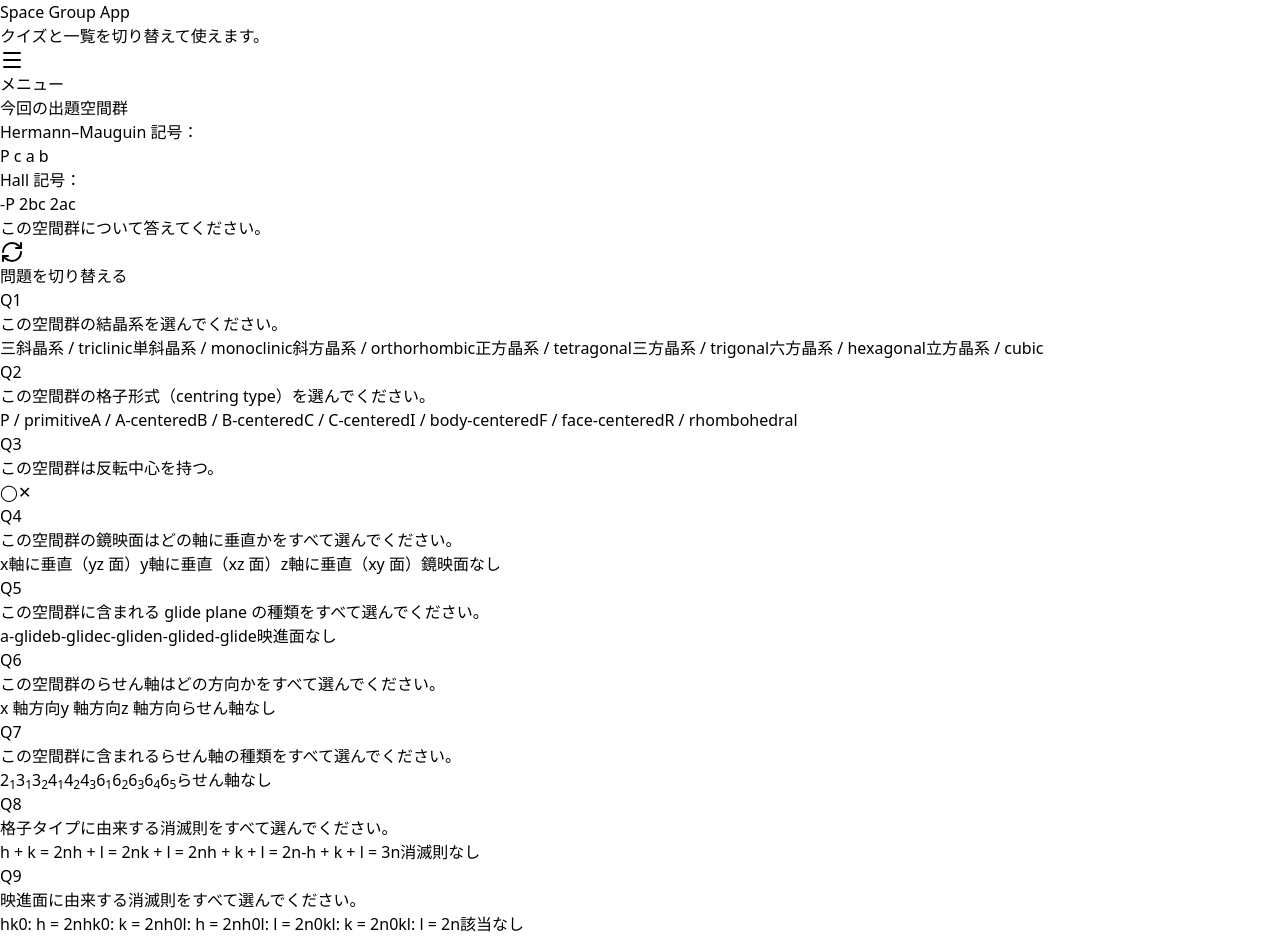
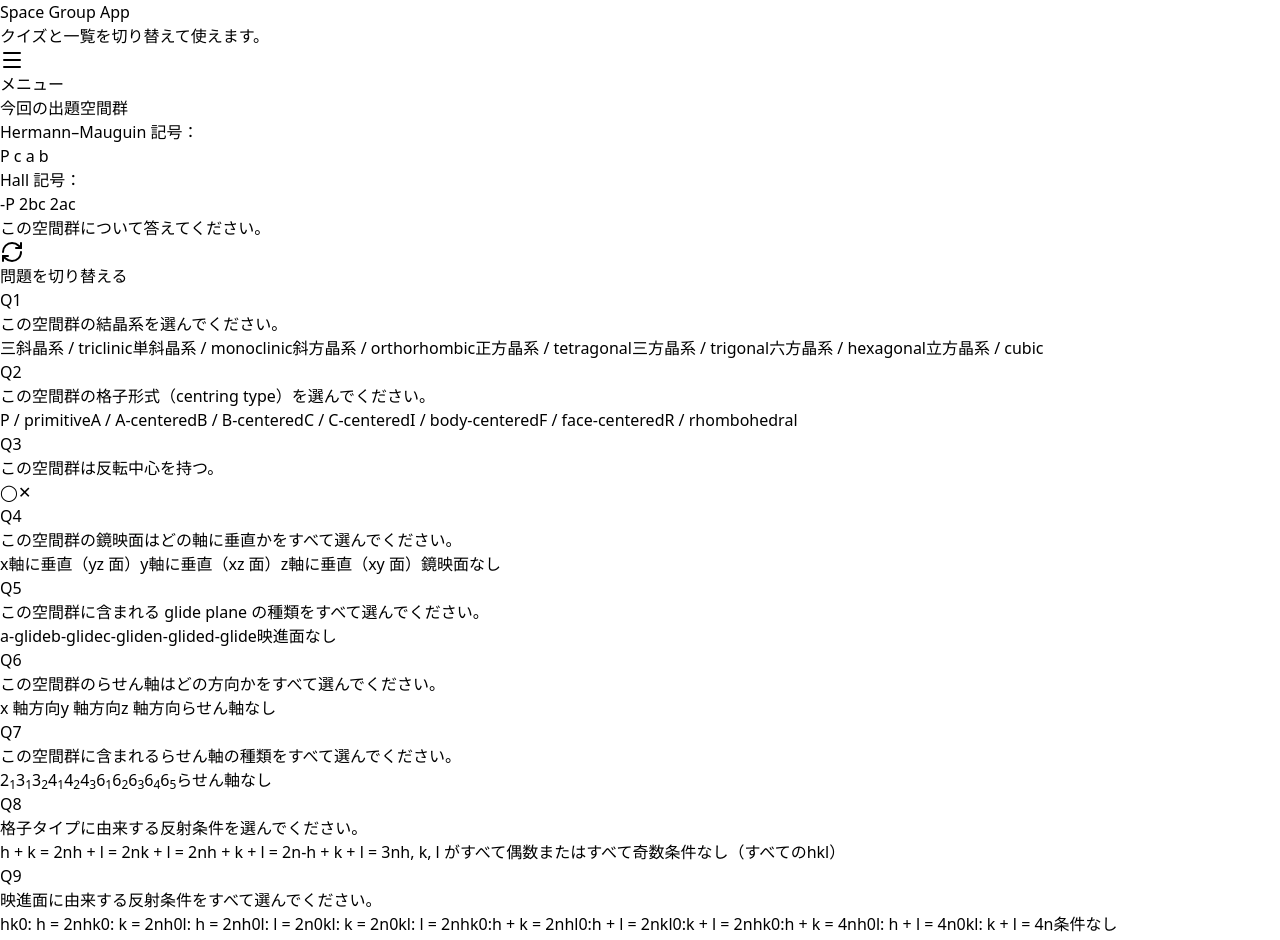
Before and after one commit to 3He-NSF/SpaceGroup, a React (Vite) app: page / in a window 1280 px wide. Shown: the top 940 px of the page. Built offline with nearby package versions, Linux system fonts and the light colour scheme.

Commit message:
modified

```diff
--- a/src/components/QuizPage.tsx
+++ b/src/components/QuizPage.tsx
@@ -1,7 +1,6 @@
 import { CheckCircle2, RefreshCw, Send, Trophy, XCircle } from "lucide-react";
 import { Button } from "@/components/ui/button";
 import { Card, CardContent, CardDescription, CardHeader, CardTitle } from "@/components/ui/card";
-import { Separator } from "@/components/ui/separator";
 import type { AnswerValue, QuizHistoryItem, SpacegroupEntry, Statement } from "@/logic/quiz";
 import {
   tfLabel,
@@ -14,6 +13,7 @@ import {
   glideExtinctionLabel,
   screwExtinctionLabel,
 } from "@/logic/quiz";
+
 
 type QuizPageProps = {
   entry: SpacegroupEntry;
@@ -63,7 +63,6 @@ export default function QuizPage({
   submitted,
   score,
   allAnswered,
-  extinctionConditions,
   quizHistory,
   quizContextLabel,
   onSelectAnswer,
@@ -306,15 +305,6 @@ export default function QuizPage({
               <InfoRow label="結晶系" value={entry.crystal_system} />
               <InfoRow label="格子形式" value={entry.centring_type} />
               <InfoRow label="点群" value={entry.point_group_hm} />
-              <Separator className="" />
-              <div className="rounded-xl border p-3">
-                <div className="font-medium text-slate-900">主な消滅条件</div>
-                <div className="mt-2 space-y-1 text-sm text-slate-700">
-                  {extinctionConditions.map((condition, index) => (
-                    <div key={`${condition}-${index}`}>• {condition}</div>
-                  ))}
-                </div>
-              </div>
 <details className="rounded-xl border p-3">
   <summary className="cursor-pointer font-medium text-slate-700">対称操作を表示</summary>
       <div className="mt-2 space-y-1 font-mono text-sm text-slate-700">
--- a/src/data/choices.ts
+++ b/src/data/choices.ts
@@ -62,7 +62,8 @@ export const CENTRING_EXTINCTION_CHOICES = [
   { value: "k+l=2n", label: "k + l = 2n" },
   { value: "h+k+l=2n", label: "h + k + l = 2n" },
   { value: "-h+k+l=3n", label: "-h + k + l = 3n" },
-  { value: "none", label: "消滅則なし" },
+  { value: "all-odd-or-even", label: "h, k, l がすべて偶数またはすべて奇数" },
+  { value: "none", label: "条件なし（すべてのhkl）" },
 ] as const;
 
 export const GLIDE_EXTINCTION_CHOICES = [
@@ -72,7 +73,13 @@ export const GLIDE_EXTINCTION_CHOICES = [
   { value: "h0l:l=2n", label: "h0l: l = 2n" },
   { value: "0kl:k=2n", label: "0kl: k = 2n" },
   { value: "0kl:l=2n", label: "0kl: l = 2n" },
-  { value: "none", label: "該当なし" },
+  { value: "hk0:h+k=2n", label: "hk0:h + k = 2n" }, // n-glide
+  { value: "hl0:h+l=2n", label: "hl0:h + l = 2n" },
+  { value: "kl0:k+l=2n", label: "kl0:k + l = 2n" },
+  { value: "hk0:h+k=4n", label: "hk0:h + k = 4n" }, // d-glide
+  { value: "h0l:h+l=4n", label: "h0l: h + l = 4n" }, // d-glide
+  { value: "0kl:k+l=4n", label: "0kl: k + l = 4n" }, // d-glide
+  { value: "none", label: "条件なし" },
 ] as const;
 
 export const SCREW_EXTINCTION_CHOICES = [
@@ -82,7 +89,8 @@ export const SCREW_EXTINCTION_CHOICES = [
   { value: "0k0:k=4n", label: "0k0: k = 4n" },
   { value: "00l:l=2n", label: "00l: l = 2n" },
   { value: "00l:l=4n", label: "00l: l = 4n" },
-  { value: "00l:l=3n", label: "00l: l = 3n" },
-  { value: "000l:l=6n", label: "000l: l = 6n" },
-  { value: "none", label: "該当なし" },
+  { value: "h00:h=3n", label: "h00: h = 3n" },
+  { value: "0k0:k=3n", label: "0k0: k = 3n" },
+  { value: "00l:l=6n", label: "00l: l = 6n" },
+  { value: "none", label: "条件なし" },
 ] as const;
--- a/src/logic/quiz.ts
+++ b/src/logic/quiz.ts
@@ -283,21 +283,25 @@ export function makeQuiz(entry: SpacegroupEntry): Statement[] {
     },
     {
       id: "centring-extinction",
-      text: "格子タイプに由来する消滅則をすべて選んでください。",
-      answer: detectCentringExtinction(entry),
+      text: "格子タイプに由来する反射条件を選んでください。",
+      answer:
+        entry.centring_type === "F"
+          ? "all-odd-or-even"
+          : Array.isArray(detectCentringExtinction(entry))
+            ? detectCentringExtinction(entry)[0] ?? "none"
+            : detectCentringExtinction(entry),
       choices: CENTRING_EXTINCTION_CHOICES.map((c) => ({ ...c })),
-      multiSelect: true,
     },
     {
       id: "glide-extinction",
-      text: "映進面に由来する消滅則をすべて選んでください。",
+      text: "映進面に由来する反射条件をすべて選んでください。",
       answer: detectGlideExtinctions(entry),
       choices: GLIDE_EXTINCTION_CHOICES.map((c) => ({ ...c })),
       multiSelect: true,
     },
     {
       id: "screw-extinction",
-      text: "らせん軸に由来する消滅則をすべて選んでください。",
+      text: "らせん軸に由来する反射条件をすべて選んでください。",
       answer: detectScrewExtinctions(entry),
       choices: SCREW_EXTINCTION_CHOICES.map((c) => ({ ...c })),
       multiSelect: true,
--- a/src/logic/symmetry.ts
+++ b/src/logic/symmetry.ts
@@ -272,11 +272,11 @@ export function analyzeScrewLikeOperation(op: string): ScrewOperationAnalysis |
     if (screwType) return { axis: "z", screwType };
   }
 
-  const aroundZ6_60 = matrixEquals(parsed.matrix, [[0, -1, 0], [1, 1, 0], [0, 0, 1]]);
-  const aroundZ6_120 = matrixEquals(parsed.matrix, [[-1, -1, 0], [1, 0, 0], [0, 0, 1]]);
+  const aroundZ6_60 = matrixEquals(parsed.matrix, [[1, -1, 0], [1, 0, 0], [0, 0, 1]]);
+  const aroundZ6_120 = matrixEquals(parsed.matrix, [[0, -1, 0], [1, -1, 0], [0, 0, 1]]);
   const aroundZ6_180 = matrixEquals(parsed.matrix, [[-1, 0, 0], [0, -1, 0], [0, 0, 1]]);
-  const aroundZ6_240 = matrixEquals(parsed.matrix, [[0, 1, 0], [-1, -1, 0], [0, 0, 1]]);
-  const aroundZ6_300 = matrixEquals(parsed.matrix, [[1, 1, 0], [-1, 0, 0], [0, 0, 1]]);
+  const aroundZ6_240 = matrixEquals(parsed.matrix, [[-1, 1, 0], [-1, 0, 0], [0, 0, 1]]);
+  const aroundZ6_300 = matrixEquals(parsed.matrix, [[0, 1, 0], [-1, 1, 0], [0, 0, 1]]);
 
   if (aroundZ6_60 || aroundZ6_120 || aroundZ6_180 || aroundZ6_240 || aroundZ6_300) {
     const screwType = detectTypeFromTranslation(translation[2], ["61", "62", "63", "64", "65"] as const);
@@ -541,29 +541,47 @@ export function detectGlideExtinctions(entry: { operations_xyz: string[] }): str
     if (!plane || plane.kind !== "glide" || !plane.glideType) continue;
 
     if (plane.normalAxis === "z") {
-      if (plane.glideType === "a" || plane.glideType === "n" || plane.glideType === "d") {
+      if (plane.glideType === "a") {
         results.add("hk0:h=2n");
       }
       if (plane.glideType === "b") {
         results.add("hk0:k=2n");
       }
+      if (plane.glideType === "n") {
+        results.add("hk0:h+k=2n");
+      }
+      if (plane.glideType === "d") {
+        results.add("hk0:h+k=4n");
+      }
     }
 
     if (plane.normalAxis === "y") {
-      if (plane.glideType === "a" || plane.glideType === "n" || plane.glideType === "d") {
+      if (plane.glideType === "a") {
         results.add("h0l:h=2n");
       }
       if (plane.glideType === "c") {
         results.add("h0l:l=2n");
       }
+      if (plane.glideType === "n") {
+        results.add("h0l:h+l=2n");
+      }
+      if (plane.glideType === "d") {
+        results.add("h0l:h+l=4n");
+      }
     }
 
     if (plane.normalAxis === "x") {
-      if (plane.glideType === "b" || plane.glideType === "n" || plane.glideType === "d") {
+      if (plane.glideType === "b") {
         results.add("0kl:k=2n");
       }
       if (plane.glideType === "c") {
         results.add("0kl:l=2n");
+      }
+      if (plane.glideType === "n") {
+        results.add("0kl:k+l=2n");
+      }
+      if (plane.glideType === "d") {
+        results.add("0kl:k+l=4n");
       }
     }
   }
@@ -579,20 +597,48 @@ export function detectScrewExtinctions(entry: { operations_xyz: string[] }): str
     if (!screw) continue;
 
     if (screw.axis === "x") {
-      if (screw.screwType === "21" || screw.screwType === "42") results.add("h00:h=2n");
-      if (screw.screwType === "41" || screw.screwType === "43") results.add("h00:h=4n");
+      if (screw.screwType === "21" || screw.screwType === "42" || screw.screwType === "63") {
+        results.add("h00:h=2n");
+      }
+      if (screw.screwType === "31" || screw.screwType === "32" || screw.screwType === "62" || screw.screwType === "64") {
+        results.add("h00:h=3n");
+      }
+      if (screw.screwType === "41" || screw.screwType === "43") {
+        results.add("h00:h=4n");
+      }
+      if (screw.screwType === "61" || screw.screwType === "65") {
+        results.add("h00:h=6n");
+      }
     }
 
     if (screw.axis === "y") {
-      if (screw.screwType === "21" || screw.screwType === "42") results.add("0k0:k=2n");
-      if (screw.screwType === "41" || screw.screwType === "43") results.add("0k0:k=4n");
+      if (screw.screwType === "21" || screw.screwType === "42" || screw.screwType === "63") {
+        results.add("0k0:k=2n");
+      }
+      if (screw.screwType === "31" || screw.screwType === "32" || screw.screwType === "62" || screw.screwType === "64") {
+        results.add("0k0:k=3n");
+      }
+      if (screw.screwType === "41" || screw.screwType === "43") {
+        results.add("0k0:k=4n");
+      }
+      if (screw.screwType === "61" || screw.screwType === "65") {
+        results.add("0k0:k=6n");
+      }
     }
 
     if (screw.axis === "z") {
-      if (screw.screwType === "61" || screw.screwType === "65") results.add("000l:l=6n");
-      if (screw.screwType === "31" || screw.screwType === "32" || screw.screwType === "62" || screw.screwType === "64") results.add("00l:l=3n");
-      if (screw.screwType === "41" || screw.screwType === "43") results.add("00l:l=4n");
-      if (screw.screwType === "21" || screw.screwType === "42" || screw.screwType === "63") results.add("00l:l=2n");
+      if (screw.screwType === "21" || screw.screwType === "42" || screw.screwType === "63") {
+        results.add("00l:l=2n");
+      }
+      if (screw.screwType === "31" || screw.screwType === "32" || screw.screwType === "62" || screw.screwType === "64") {
+        results.add("00l:l=3n");
+      }
+      if (screw.screwType === "41" || screw.screwType === "43") {
+        results.add("00l:l=4n");
+      }
+      if (screw.screwType === "61" || screw.screwType === "65") {
+        results.add("00l:l=6n");
+      }
     }
   }
 
```
